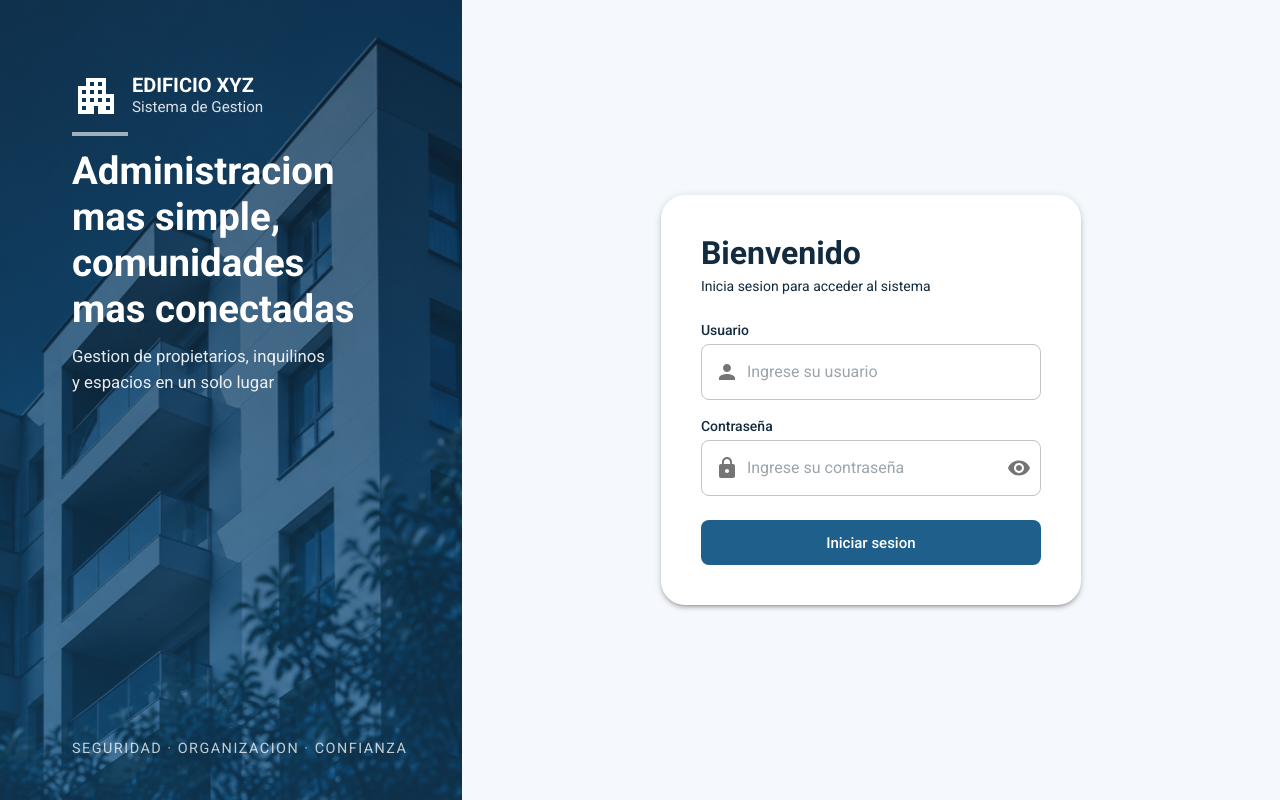
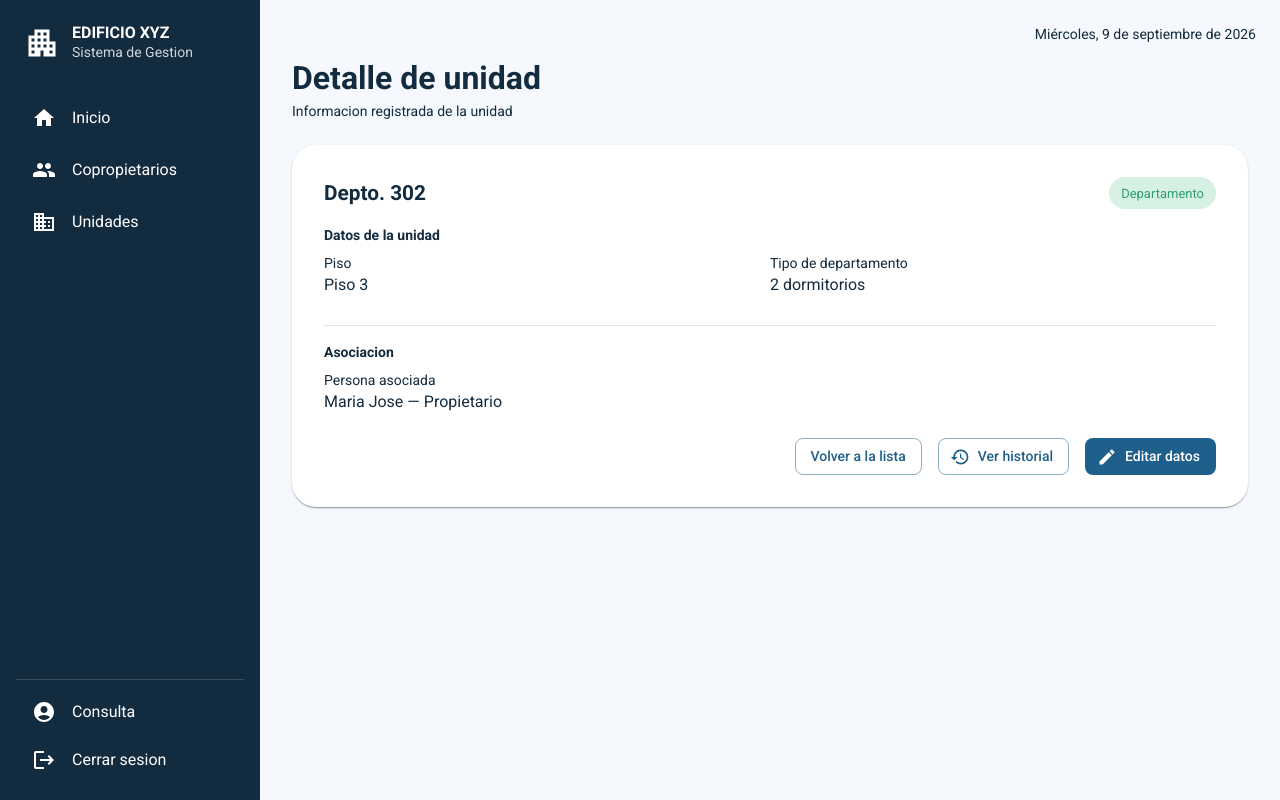
Before and after one commit to 201806081-design/Nexa-edificio-xyz, a React (Vite) app in the folder frontend/: page /unidades/1 in a window 1280 px wide. Before the commit this address led to /login. Built offline with nearby package versions, Linux system fonts and the light colour scheme; sample sign-in values are in the browser's storage.

Commit message:
feat(unidades): detalle y edicion de unidad

```diff
--- /dev/null
+++ b/frontend/src/pages/Unidades/DetalleUnidad.jsx
@@ -0,0 +1,113 @@
+import { Box, Typography, Button, Chip, Alert, Divider } from '@mui/material';
+import EditIcon from '@mui/icons-material/Edit';
+import HistoryIcon from '@mui/icons-material/History';
+import { useNavigate, useParams, useLocation } from 'react-router-dom';
+import DashboardLayout from '../../layouts/DashboardLayout';
+import { UNIDADES_MOCK } from '../../constants/unidadesMock';
+import { COPROPIETARIOS_MOCK, nombreCompleto } from '../../constants/copropietariosMock';
+
+function Dato({ etiqueta, valor }) {
+    return (
+        <Box sx={{ mb: 1.5 }}>
+            <Typography variant="body2" color="text.secondary">{etiqueta}</Typography>
+            <Typography variant="body1">{valor || '-'}</Typography>
+        </Box>
+    );
+}
+
+function chipSx(tipo) {
+    if (tipo === 'Departamento') return { bgcolor: '#D6F0E4', color: '#2E9D78' };
+    if (tipo === 'Parqueo') return { bgcolor: '#C5E0F2', color: '#1F5F8B' };
+    return { bgcolor: '#FCE7CB', color: '#C06E00' }; // Baulera
+}
+
+function personaAsociada(personaId) {
+    const p = COPROPIETARIOS_MOCK.find((c) => c.id === personaId);
+    return p ? `${nombreCompleto(p)} — ${p.tipo}` : 'Sin asociación';
+}
+
+export default function DetalleUnidad() {
+    const navigate = useNavigate();
+    const { id } = useParams();
+    const location = useLocation();
+    const mensaje = location.state?.mensaje;
+    const unidad = UNIDADES_MOCK.find((u) => u.id === Number(id));
+
+    if (!unidad) {
+        return (
+            <DashboardLayout>
+                <Typography>Unidad no encontrada.</Typography>
+                <Button sx={{ mt: 2 }} variant="contained" onClick={() => navigate('/unidades')}>
+                    Volver a la lista
+                </Button>
+            </DashboardLayout>
+        );
+    }
+
+    const esDepto = unidad.tipo === 'Departamento';
+
+    return (
+        <DashboardLayout>
+            <Typography variant="h1" sx={{ fontSize: '2rem', mb: 0.5 }}>Detalle de unidad</Typography>
+            <Typography variant="body2" color="text.secondary" sx={{ mb: 3 }}>
+                Informacion registrada de la unidad
+            </Typography>
+
+            {mensaje && <Alert severity="success" sx={{ mb: 3 }}>{mensaje}</Alert>}
+
+            <Box sx={{ bgcolor: 'background.paper', borderRadius: 3, p: 4, boxShadow: 1 }}>
+                <Box sx={{ display: 'flex', justifyContent: 'space-between', alignItems: 'center', mb: 2 }}>
+                    <Typography variant="h3" sx={{ fontSize: '1.3rem', fontWeight: 700 }}>
+                        {unidad.identificador}
+                    </Typography>
+                    <Chip label={unidad.tipo} sx={chipSx(unidad.tipo)} />
+                </Box>
+
+                <Typography variant="body2" sx={{ fontWeight: 600, mt: 2, mb: 1 }}>Datos de la unidad</Typography>
+                <Box sx={{ display: 'flex', flexDirection: { xs: 'column', md: 'row' } }}>
+                    {esDepto ? (
+                        <>
+                            <Box sx={{ width: { xs: '100%', md: '50%' } }}><Dato etiqueta="Piso" valor={`Piso ${unidad.piso}`} /></Box>
+                            <Box sx={{ width: { xs: '100%', md: '50%' } }}><Dato etiqueta="Tipo de departamento" valor={unidad.tipoDepartamento} /></Box>
+                        </>
+                    ) : (
+                        <>
+                            <Box sx={{ width: { xs: '100%', md: '50%' } }}><Dato etiqueta="Nivel" valor={unidad.nivel} /></Box>
+                            {unidad.tipo === 'Parqueo' && (
+                                <Box sx={{ width: { xs: '100%', md: '50%' } }}><Dato etiqueta="Techado" valor={unidad.techado ? 'Si' : 'No'} /></Box>
+                            )}
+                        </>
+                    )}
+                </Box>
+
+                <Divider sx={{ my: 2 }} />
+
+                <Typography variant="body2" sx={{ fontWeight: 600, mb: 1 }}>Asociacion</Typography>
+                <Dato etiqueta="Persona asociada" valor={personaAsociada(unidad.personaId)} />
+
+                <Box sx={{
+                    display: 'flex', gap: 2, mt: 3,
+                    flexDirection: { xs: 'column-reverse', md: 'row' },
+                    justifyContent: { md: 'flex-end' },
+                }}>
+                    <Button variant="outlined" onClick={() => navigate('/unidades')}
+                        sx={{ width: { xs: '100%', md: 'auto' } }}>
+                        Volver a la lista
+                    </Button>
+                    {esDepto && (
+                        <Button variant="outlined" startIcon={<HistoryIcon />}
+                            onClick={() => navigate(`/unidades/historial?departamento=${unidad.id}`)}
+                            sx={{ width: { xs: '100%', md: 'auto' } }}>
+                            Ver historial
+                        </Button>
+                    )}
+                    <Button variant="contained" startIcon={<EditIcon />}
+                        onClick={() => navigate(`/unidades/${unidad.id}/editar`)}
+                        sx={{ width: { xs: '100%', md: 'auto' } }}>
+                        Editar datos
+                    </Button>
+                </Box>
+            </Box>
+        </DashboardLayout>
+    );
+}
--- /dev/null
+++ b/frontend/src/pages/Unidades/EditarUnidad.jsx
@@ -0,0 +1,53 @@
+import { useNavigate, useParams } from 'react-router-dom';
+import DashboardLayout from '../../layouts/DashboardLayout';
+import UnidadForm from './UnidadForm';
+import { UNIDADES_MOCK } from '../../constants/unidadesMock';
+
+// Aplica los cambios del formulario sobre la unidad existente
+function aplicarCambios(unidad, form) {
+    unidad.tipo = form.tipo;
+    unidad.identificador = form.identificador.trim();
+    unidad.personaId = form.personaId === '' ? null : form.personaId;
+    // Limpia campos que no aplican al tipo y setea los que si
+    delete unidad.piso; delete unidad.tipoDepartamento; delete unidad.nivel; delete unidad.techado;
+    if (form.tipo === 'Departamento') {
+        unidad.piso = Number(form.piso);
+        unidad.tipoDepartamento = form.tipoDepartamento;
+    } else {
+        unidad.nivel = form.nivel;
+        if (form.tipo === 'Parqueo') unidad.techado = form.techado === 'Si';
+    }
+}
+
+export default function EditarUnidad() {
+    const navigate = useNavigate();
+    const { id } = useParams();
+    const unidad = UNIDADES_MOCK.find((u) => u.id === Number(id));
+
+    const guardar = (form) => {
+        // MOCK: se actualiza el registro. Con backend, aqui iria el PUT.
+        aplicarCambios(unidad, form);
+        navigate(`/unidades/${id}`, { state: { mensaje: 'Datos actualizados correctamente' } });
+    };
+
+    if (!unidad) {
+        return (
+            <DashboardLayout>
+                <p>Unidad no encontrada.</p>
+            </DashboardLayout>
+        );
+    }
+
+    return (
+        <DashboardLayout>
+            <UnidadForm
+                titulo="Editar unidad"
+                subtitulo="Actualiza los datos de la unidad"
+                valorInicial={unidad}
+                textoBoton="Guardar cambios"
+                onGuardar={guardar}
+                onCancelar={() => navigate(`/unidades/${id}`)}
+            />
+        </DashboardLayout>
+    );
+}
--- a/frontend/src/routes/AppRoutes.jsx
+++ b/frontend/src/routes/AppRoutes.jsx
@@ -9,6 +9,8 @@ import DetallePersona from '../pages/Copropietarios/DetallePersona';
 import EditarPersona from '../pages/Copropietarios/EditarPersona';
 import Unidades from '../pages/Unidades/Unidades';
 import RegistrarUnidad from '../pages/Unidades/RegistrarUnidad';
+import DetalleUnidad from '../pages/Unidades/DetalleUnidad';
+import EditarUnidad from '../pages/Unidades/EditarUnidad';
 import HistorialOcupantes from '../pages/Unidades/HistorialOcupantes';
 import ProtectedRoute from './ProtectedRoute';
 
@@ -28,6 +30,8 @@ export default function AppRoutes() {
       <Route path="/unidades" element={<ProtectedRoute><Unidades /></ProtectedRoute>} />
       <Route path="/unidades/registrar" element={<ProtectedRoute><RegistrarUnidad /></ProtectedRoute>} />
       <Route path="/unidades/historial" element={<ProtectedRoute><HistorialOcupantes /></ProtectedRoute>} />
+      <Route path="/unidades/:id" element={<ProtectedRoute><DetalleUnidad /></ProtectedRoute>} />
+      <Route path="/unidades/:id/editar" element={<ProtectedRoute><EditarUnidad /></ProtectedRoute>} />
 
       <Route path="*" element={<Navigate to="/login" replace />} />
     </Routes>
```
